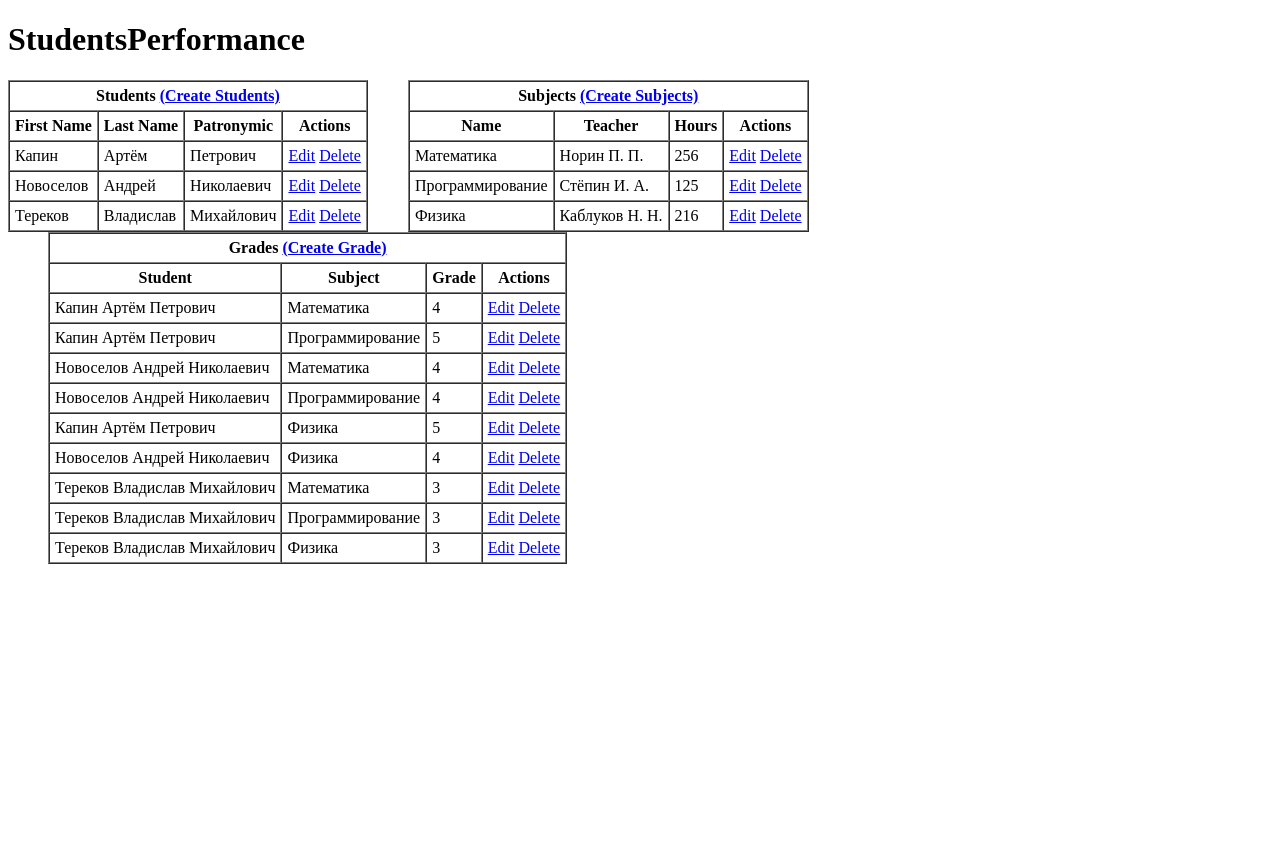
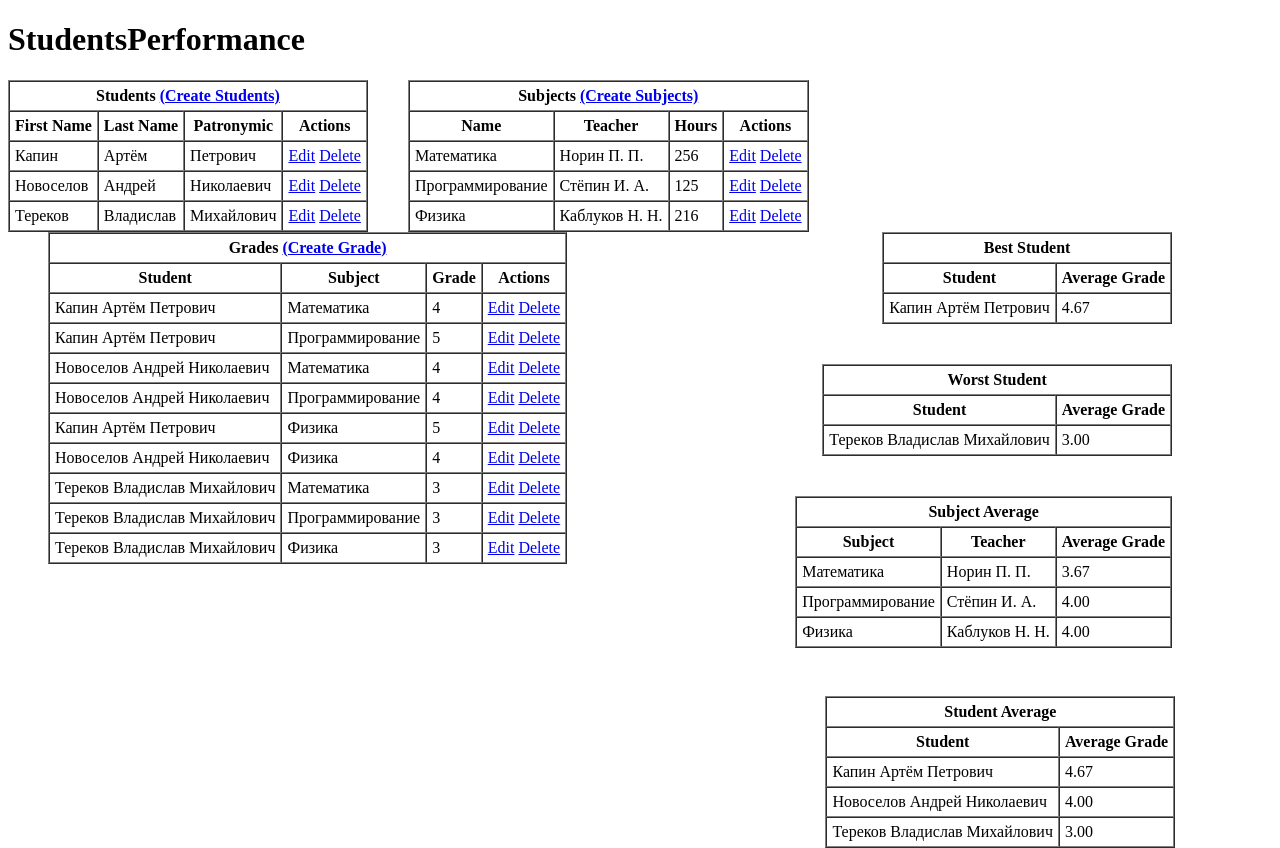
Before and after one commit to Igvinn/StudentPerformance, a Django app: page / in a window 1280 px wide. Before the commit the page ends 564 px from the top, so only its background shows below. Run offline with Django 5.2, Linux system fonts and the light colour scheme; data comes from the database, SQL or seed files in the repository; both versions use the stored data as it was after the commit.

```diff
--- a/StudentPerformance/StudentPerformance/urls.py
+++ b/StudentPerformance/StudentPerformance/urls.py
@@ -30,4 +30,6 @@ urlpatterns = [
     path('delete_student/<pk>/', views.delete_student, name='delete_student'),
     path('delete_subject/<pk>/', views.delete_subject, name='delete_subject'),
     path('delete_grade/<pk>/', views.delete_grade, name='delete_grade'),
+    path('subject_avg_grades/', views.subject_avg_grades, name='subject_avg_grades'),
+    path('student_avg_grades/', views.student_avg_grades, name='student_avg_grades'),
 ]
--- a/StudentPerformance/StudentPerformanceApp/models.py
+++ b/StudentPerformance/StudentPerformanceApp/models.py
@@ -1,4 +1,6 @@
 from django.db import models
+from django.core.validators import MinValueValidator, MaxValueValidator
+
 
 class Student(models.Model):
     first_name = models.CharField(max_length=100, blank=False, null=False)
@@ -11,7 +13,7 @@ class Student(models.Model):
 class Subject(models.Model):
     name = models.CharField(max_length=100, blank=False, null=False)
     teacher = models.CharField(max_length=100, blank=False, null=False)
-    hours = models.IntegerField(default=0)
+    hours = models.IntegerField(default=0, blank=False, null=False)
 
     def __str__(self):
         return self.name
@@ -19,7 +21,13 @@ class Subject(models.Model):
 class Grade(models.Model):
     student = models.ForeignKey(Student, on_delete=models.CASCADE)
     subject = models.ForeignKey(Subject, on_delete=models.CASCADE)
-    grade = models.IntegerField(default=0)
+    grade = models.IntegerField(
+        default=0,
+        validators=[
+            MinValueValidator(2, message="Grade must be at least 2"),
+            MaxValueValidator(5, message="Grade cannot exceed 5")
+        ]
+    )
 
     def __str__(self):
         return f"{self.student} - {self.subject} - {self.grade}"
--- a/StudentPerformance/StudentPerformanceApp/views.py
+++ b/StudentPerformance/StudentPerformanceApp/views.py
@@ -1,3 +1,4 @@
+from django.db.models import Avg
 from django.shortcuts import render, redirect
 from .models import Student, Subject, Grade
 from .forms import StudentForm, SubjectForm, GradeForm
@@ -6,11 +7,20 @@ def index_page(request):
     students = Student.objects.all()
     subjects = Subject.objects.all()
     grades = Grade.objects.all()
+    best_student = Grade.objects.values('student__first_name', 'student__last_name', 'student__patronymic').annotate(avg_grade=Avg('grade')).order_by('-avg_grade').first()
+    worst_student = Grade.objects.values('student__first_name', 'student__last_name', 'student__patronymic').annotate(avg_grade=Avg('grade')).order_by('avg_grade').first()
+    subject_avg_grades = Grade.objects.values('subject__name', 'subject__teacher').annotate(avg_grade=Avg('grade'))
+    student_avg_grades = Grade.objects.values('student__first_name', 'student__last_name', 'student__patronymic').annotate(avg_grade=Avg('grade'))
     return render(request, 'index.html', {
         'students': students,
         'subjects': subjects,
-        'grades': grades
+        'grades': grades,
+        'best_student': best_student,
+        'worst_student': worst_student,
+        'subject_avg_grades': subject_avg_grades,
+        'student_avg_grades': student_avg_grades
     })
+
 
 def create_student(request):
     if request.method == 'POST':
@@ -89,3 +99,11 @@ def delete_grade(request, pk):
     grade = Grade.objects.get(pk=pk)
     grade.delete()
     return redirect('index')
+
+def subject_avg_grades(request):
+    subject_avg_grades = Grade.objects.values('subject__name', 'subject__teacher', 'student__first_name', 'student__last_name', 'student__patronymic', 'grade').annotate(avg_grade=Avg('grade'))
+    return render(request, 'subject_avg_grades.html', {'subject_avg_grades': subject_avg_grades})
+
+def student_avg_grades(request):
+    student_avg_grades = Grade.objects.values('student__first_name', 'student__last_name', 'student__patronymic', 'subject__name', 'grade').annotate(avg_grade=Avg('grade'))
+    return render(request, 'student_avg_grades.html', {'student_avg_grades': student_avg_grades})
--- a/StudentPerformance/templates/index.html
+++ b/StudentPerformance/templates/index.html
@@ -81,5 +81,75 @@
     {% endfor %}
 </table>
 
+<!-- таблица лучший студент -->
+<table border="1" cellpadding="5" cellspacing="0" align="right" style="margin-right: 100px;">
+     <tr>
+        <th colspan="4">Best Student</th>
+    </tr>
+    <tr>
+        <th>Student</th>
+        <th>Average Grade</th>
+    </tr>
+    {% if best_student %}
+    <tr>
+        <td>{{ best_student.student__first_name }} {{ best_student.student__last_name }} {{ best_student.student__patronymic }}</td>
+        <td>{{ best_student.avg_grade|floatformat:2 }}</td>
+    </tr>
+    {% endif %}
+</table>
+
+<!-- таблица худший студент -->
+<table border="1" cellpadding="5" cellspacing="0" align="right" style="margin: 40px 100px 0px 0px;">
+     <tr>
+        <th colspan="4">Worst Student</th>
+    </tr>
+    <tr>
+        <th>Student</th>
+        <th>Average Grade</th>
+    </tr>
+    {% if worst_student %}
+    <tr>
+        <td>{{ worst_student.student__first_name }} {{ worst_student.student__last_name }} {{ worst_student.student__patronymic }}</td>
+        <td>{{ worst_student.avg_grade|floatformat:2 }}</td>
+    </tr>
+    {% endif %}
+</table>
+
+<!-- средние баллы по дисциплине -->
+<table border="1" cellpadding="5" cellspacing="0" align="right" style="margin: 40px 100px 0px 0px;">
+    <tr>
+        <th colspan="4">Subject Average</th>
+    </tr>
+    <tr>
+        <th>Subject</th>
+        <th>Teacher</th>
+        <th>Average Grade</th>
+    </tr>
+    {% for subject_avg in subject_avg_grades %}
+    <tr>
+        <td>{{ subject_avg.subject__name }}</td>
+        <td>{{ subject_avg.subject__teacher }}</td>
+        <td>{{ subject_avg.avg_grade|floatformat:2 }}</td>
+    </tr>
+    {% endfor %}
+</table>
+
+<!-- средние баллы студента -->
+<table border="1" cellpadding="5" cellspacing="0" align="right" style="margin: 240px -380px 0px 0px;">
+     <tr>
+        <th colspan="4">Student Average</th>
+    </tr>
+    <tr>
+        <th>Student</th>
+        <th>Average Grade</th>
+    </tr>
+    {% for student_avg in student_avg_grades %}
+    <tr>
+        <td>{{ student_avg.student__first_name }} {{ student_avg.student__last_name }} {{ student_avg.student__patronymic }}</td>
+        <td>{{ student_avg.avg_grade|floatformat:2 }}</td>
+    </tr>
+    {% endfor %}
+</table>
+
 </body>
 </html>
```
Also changed, not shown: StudentPerformance/templates/student_avg_grades.html (added, +23 -0 lines), StudentPerformance/templates/subject_avg_grades.html (added, +25 -0 lines), StudentPerformance/db.sqlite3.
